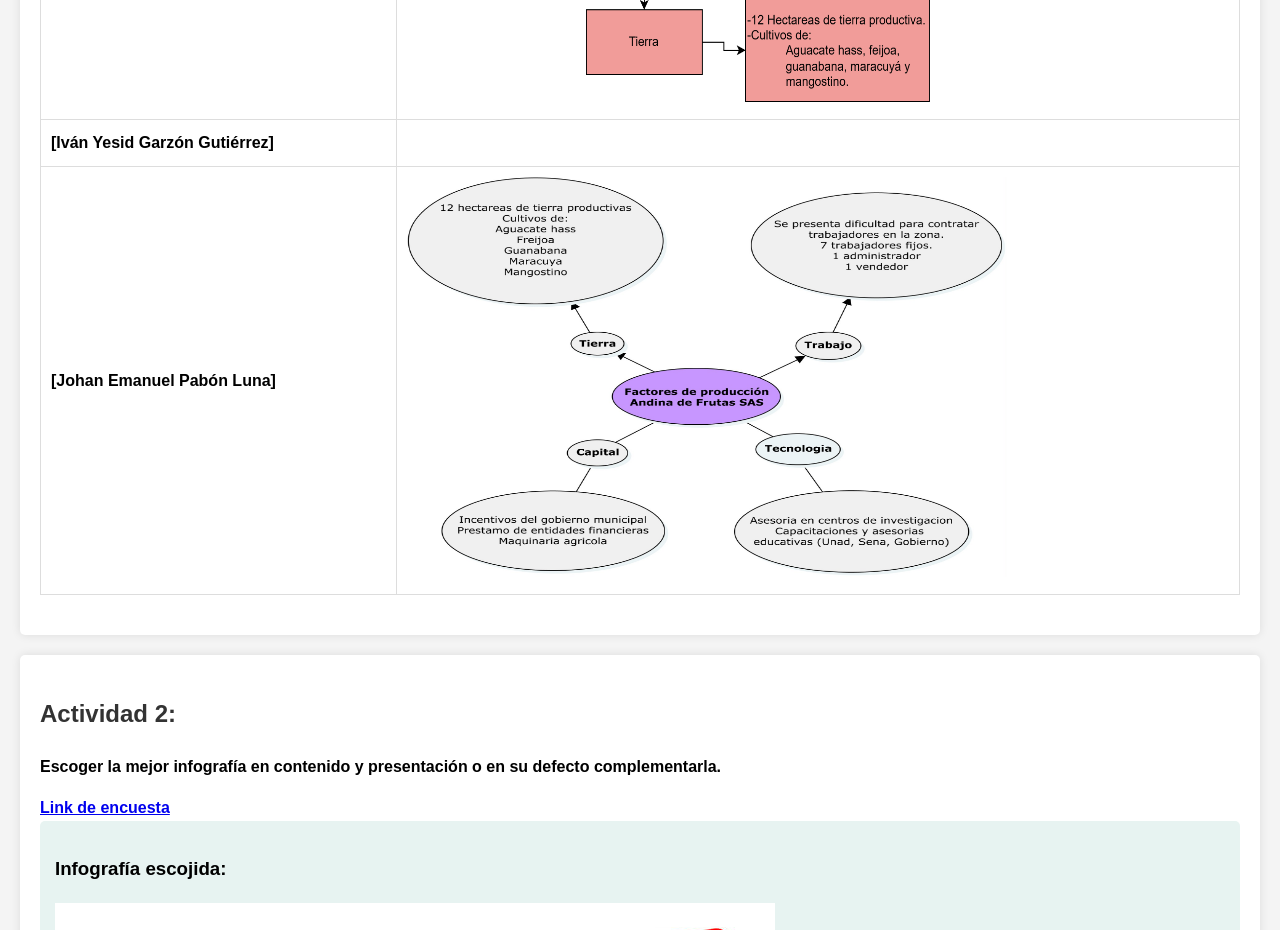
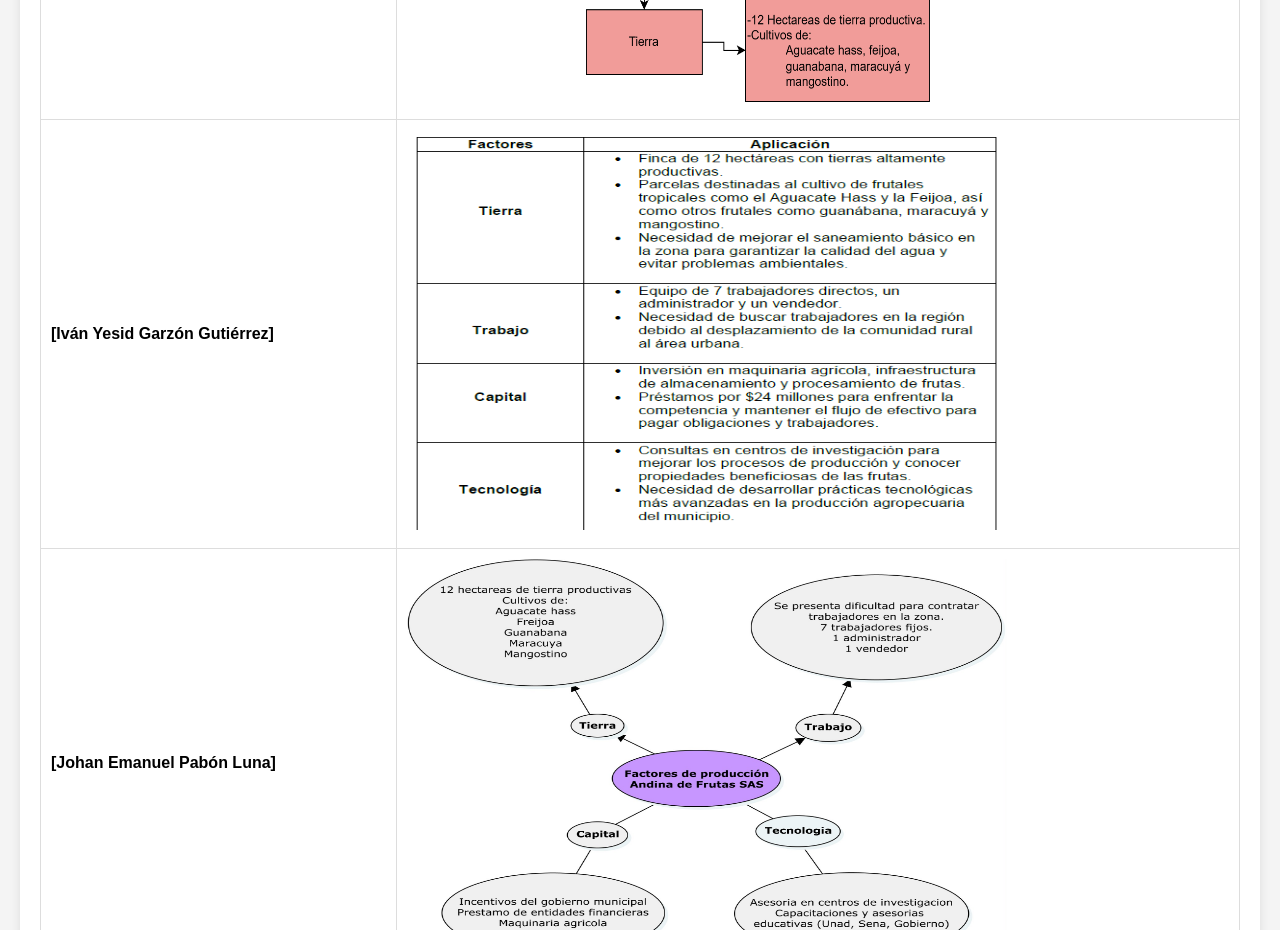
Before and after one commit to Kscf27/FundamentosGH, a plain HTML site: page index.html in a window 1280 px wide. Shown: the part 1460-2390 px from the top of the page. Drawn offline with Linux system fonts and the light colour scheme.

Commit message:
Se agrega el aporte de yesid al punto 2

```diff
--- a/index.html
+++ b/index.html
@@ -55,7 +55,8 @@
                 </tr>
                 <tr>
                     <td>[Iván Yesid Garzón Gutiérrez]</td>
-                    <td><div id="MapaY"></div></td>
+                    <td><div id="MapaY"><img src="sources/mapa y.png" width="600"
+                        height="400" alt="Mapa Mental Yesid"></div></td>
                 </tr>
                 <tr>
                     <td>[Johan Emanuel Pabón Luna]</td>
```
Also changed, not shown: sources/mapa y.png (added).
